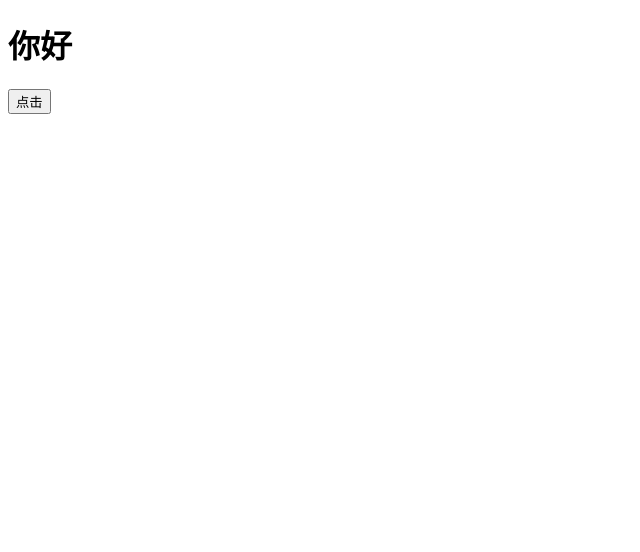
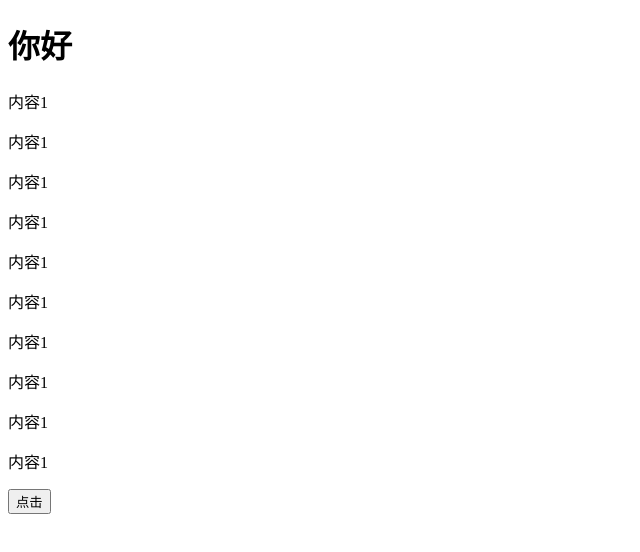
Before and after one commit to thesixgod/htmlcy1017, a plain HTML site: page index.html in a window 1280 px wide. Shown: the whole page, without its empty margins (0-640 px from the left). Drawn offline with Linux system fonts and the light colour scheme.

Commit message:
有两处内容进行了修改

```diff
--- a/btnAction.js
+++ b/btnAction.js
@@ -1,3 +1,4 @@
 this.btnAction=function(){
-	alert("提交了")
+	alert("提交了");
+	alert("kdkdkk");
 }
--- a/index.html
+++ b/index.html
@@ -6,6 +6,16 @@
 </head>
 <body>
 	<h1>你好</h1>
+	<p>内容1</p>
+	<p>内容1</p>
+	<p>内容1</p>
+	<p>内容1</p>
+	<p>内容1</p>
+	<p>内容1</p>
+	<p>内容1</p>
+	<p>内容1</p>
+	<p>内容1</p>
+	<p>内容1</p>
 	<button onclick="btnAction()">点击</button>
 </body>
 </html>
```
